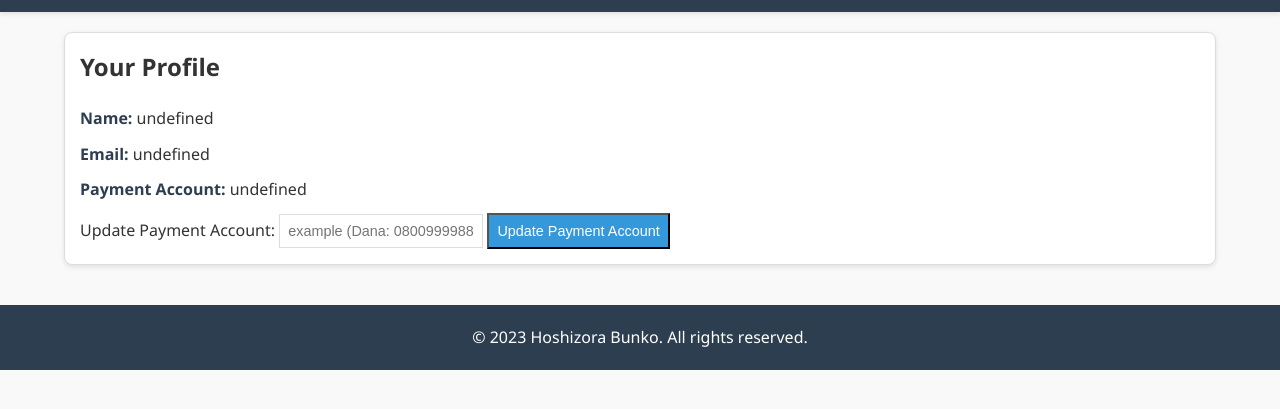
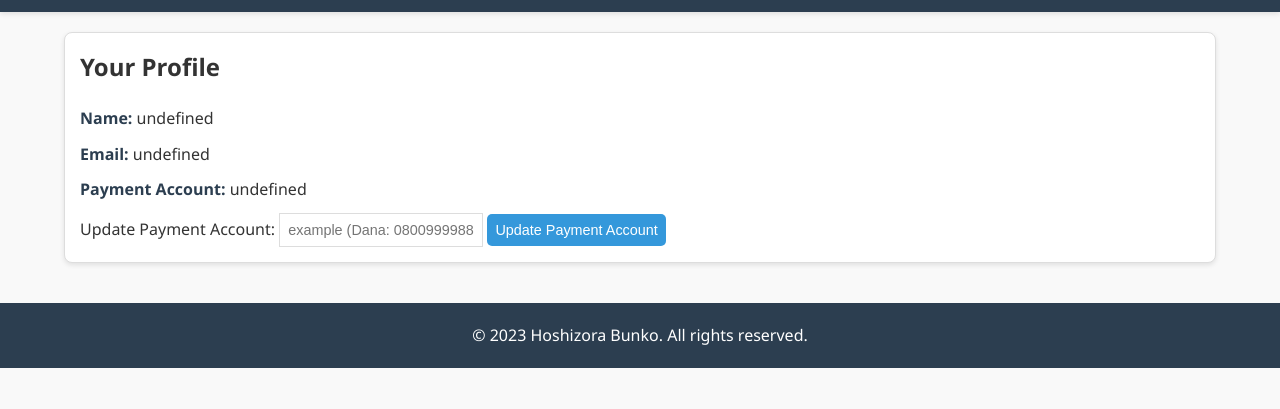
Before and after one commit to Hikari-Bunko/hikari-bunko, a website: page profile.html in a window 1280 px wide. Shown: the part 95-504 px from the top of the page. Drawn offline with Linux system fonts and the light colour scheme; sample sign-in values are in the browser's storage.

Commit message:
Update styles.css

```diff
--- a/styles.css
+++ b/styles.css
@@ -505,6 +505,14 @@ footer p {
 
 /* Responsive Form */
 
+#update-payment-form button {
+    border: none;
+    padding: 10px;
+    border-radius: 5px;
+    cursor: pointer;
+    font-size: 1rem;
+}
+
 #login, #register, #profile {
     padding: 15px;
     margin: 20px auto;
```
